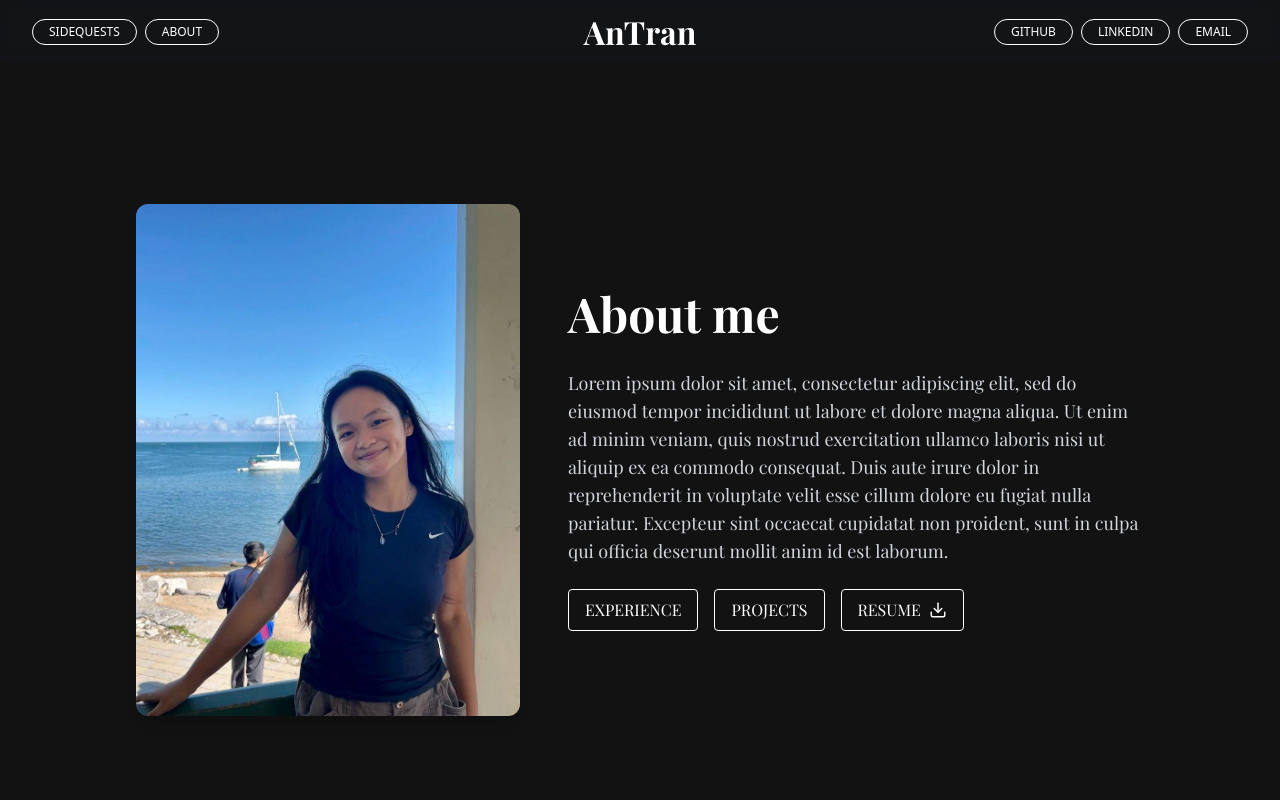
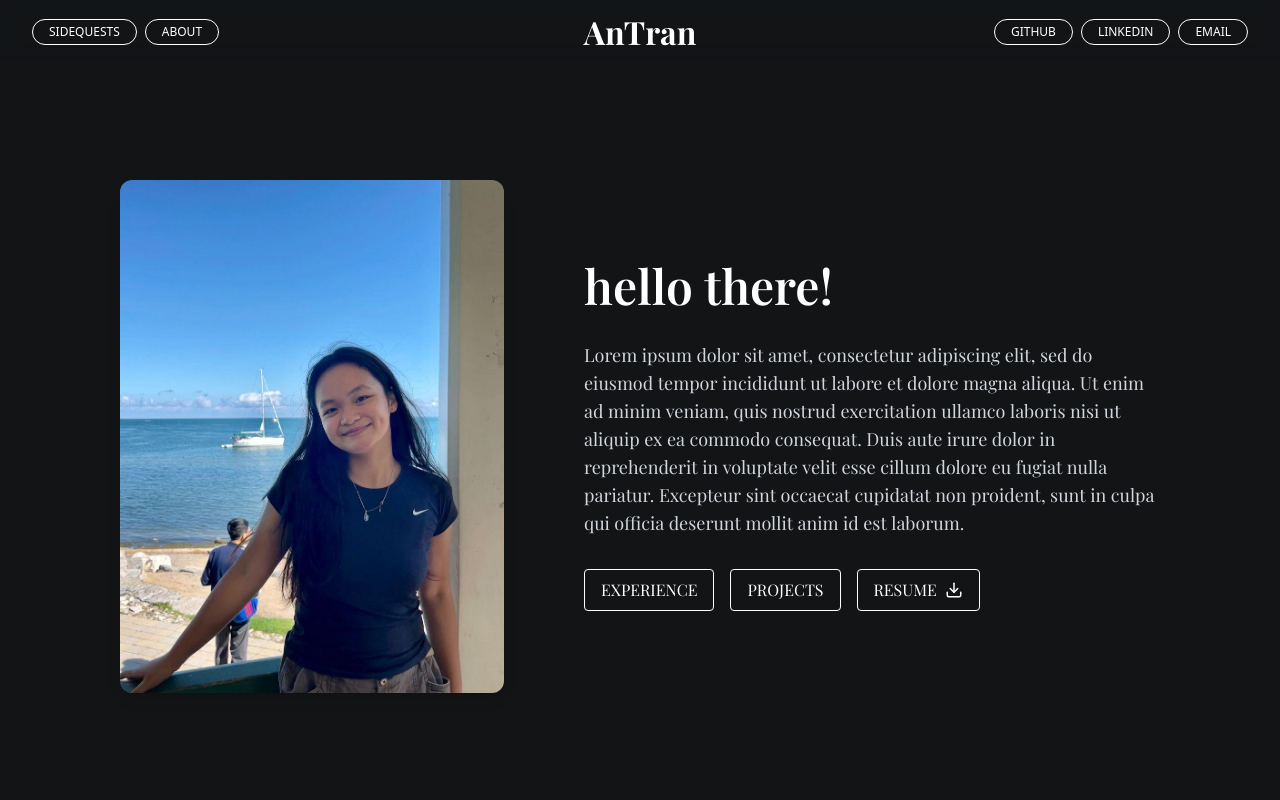
Before and after one commit to quynhan-tr/personal-website, a Next.js app: page / in a window 1280 px wide. Shown: the top 800 px of the page. Built offline with nearby package versions, Linux system fonts and the light colour scheme; a web font is replaced by a local one.

Commit message:
feat: about page

```diff
--- a/src/app/about/about.tsx
+++ b/src/app/about/about.tsx
@@ -1,18 +1,36 @@
 "use client";
 
-import React from "react";
+import React, { useEffect, useState, useRef } from "react";
 import Image from "next/image";
 import { FiDownload } from "react-icons/fi";
 
-const intro = `Lorem ipsum dolor sit amet, consectetur adipiscing elit, sed do eiusmod tempor incididunt ut labore et dolore magna aliqua. Ut enim ad minim veniam, quis nostrud exercitation ullamco laboris nisi ut aliquip ex ea commodo consequat. Duis aute irure dolor in reprehenderit in voluptate velit esse cillum dolore eu fugiat nulla pariatur. Excepteur sint occaecat cupidatat non proident, sunt in culpa qui officia deserunt mollit anim id est laborum.`;
+const intro = `Lorem ipsum dolor sit amet, consectetur adipiscing elit, sed do eiusmod tempor incididunt ut labore et dolore magna aliqua.
+Ut enim ad minim veniam, quis nostrud exercitation ullamco laboris nisi ut aliquip ex ea commodo consequat.
+Duis aute irure dolor in reprehenderit in voluptate velit esse cillum dolore eu fugiat nulla pariatur.
+Excepteur sint occaecat cupidatat non proident, sunt in culpa qui officia deserunt mollit anim id est laborum.`;
 
-function SplitText({ text }: { text: string }) {
+function SplitTextAnimated({ text }: { text: string }) {
+  const words = text.split(" ");
+  const [visibleCount, setVisibleCount] = useState(0);
+
+  useEffect(() => {
+    if (visibleCount < words.length) {
+      const timeout = setTimeout(() => setVisibleCount(visibleCount + 1), 5);
+      return () => clearTimeout(timeout);
+    }
+  }, [visibleCount, words.length]);
+
   return (
     <span className="inline-block">
-      {text.split(" ").map((word, idx) => (
+      {words.map((word, idx) => (
         <span
           key={idx}
-          className="inline-block transition-transform duration-300 ease-in-out hover:-translate-y-2 hover:scale-105 hover:text-yellow-300"
+          className={`inline-block transition-all duration-300 ease-in-out ${
+            idx < visibleCount
+              ? "opacity-100 translate-y-0"
+              : "opacity-0 translate-y-2"
+          }`}
+          style={{ transitionDelay: `${idx * 30}ms` }}
         >
           {word}&nbsp;
         </span>
@@ -22,9 +40,32 @@ function SplitText({ text }: { text: string }) {
 }
 
 export default function About() {
+  const [tilt, setTilt] = useState({ x: 0, y: 0 });
+  const imgRef = useRef<HTMLDivElement>(null);
+
+  function handleMouseMove(e: React.MouseEvent<HTMLDivElement, MouseEvent>) {
+    const rect = imgRef.current?.getBoundingClientRect();
+    if (!rect) return;
+    const x = ((e.clientX - rect.left) / rect.width - 0.5) * 2; // -1 to 1
+    const y = ((e.clientY - rect.top) / rect.height - 0.5) * 2; // -1 to 1
+    setTilt({ x, y });
+  }
+
+  function handleMouseLeave() {
+    setTilt({ x: 0, y: 0 });
+  }
+
   return (
-    <section className="min-h-screen bg-[#121212] text-white px-8 py-16 flex flex-col lg:flex-row items-center justify-center gap-12">
-      <div className="w-full max-w-sm">
+    <section className="text-white px-10 py-30 flex flex-col lg:flex-row items-center justify-center gap-20">
+      <div
+        className="w-full max-w-sm"
+        ref={imgRef}
+        onMouseMove={handleMouseMove}
+        onMouseLeave={handleMouseLeave}
+        style={{
+          perspective: "1000px",
+        }}
+      >
         <Image
           src="/images/profile.png"
           alt="An Tran"
@@ -32,23 +73,35 @@ export default function About() {
           height={400}
           className="rounded-xl shadow-lg object-cover w-full h-auto"
           priority
+          style={{
+            transform: `rotateY(${tilt.x * 15}deg) rotateX(${-tilt.y * 15}deg)`,
+            transition:
+              tilt.x === 0 && tilt.y === 0
+                ? "transform 0.4s cubic-bezier(.4,0,.2,1)"
+                : "transform 0.1s",
+            willChange: "transform",
+          }}
         />
       </div>
       <div className="max-w-xl text-center lg:text-left">
-        <h1 className="text-5xl font-bold mb-8">About me</h1>
-        <p className="text-lg text-gray-300 leading-7 mb-6">
-          <SplitText text={intro} />
+        <h1 className="text-5xl font-semibold mb-8">
+          <SplitTextAnimated text="hello there!" />
+        </h1>
+        <p className="text-lg text-gray-300 leading-7 mb-8 min-h-[7.5rem]">
+          <SplitTextAnimated text={intro} />
         </p>
         <div className="flex flex-wrap gap-4 justify-center lg:justify-start">
           <a
             href="#experience"
-            className="border border-white px-4 py-2 rounded hover:bg-white hover:text-black transition scroll-smooth"
+            className="border border-white px-4 py-2 rounded hover:bg-white hover:text-black transition scroll-smooth opacity-0 animate-fade-in"
+            style={{ animationDelay: "0.2s", animationFillMode: "forwards" }}
           >
             EXPERIENCE
           </a>
           <a
             href="#projects"
-            className="border border-white px-4 py-2 rounded hover:bg-white hover:text-black transition scroll-smooth"
+            className="border border-white px-4 py-2 rounded hover:bg-white hover:text-black transition scroll-smooth opacity-0 animate-fade-in"
+            style={{ animationDelay: "0.4s", animationFillMode: "forwards" }}
           >
             PROJECTS
           </a>
@@ -56,7 +109,8 @@ export default function About() {
             href="/An-Tran.pdf"
             target="_blank"
             rel="noopener noreferrer"
-            className="border border-white px-4 py-2 rounded hover:bg-white hover:text-black transition flex items-center gap-2"
+            className="border border-white px-4 py-2 rounded hover:bg-white hover:text-black transition flex items-center gap-2 opacity-0 animate-fade-in"
+            style={{ animationDelay: "0.6s", animationFillMode: "forwards" }}
           >
             <span>RESUME</span>
             <FiDownload size={18} />
@@ -66,3 +120,19 @@ export default function About() {
     </section>
   );
 }
+
+// Tailwind CSS (add to your globals.css or tailwind.config.js if not present)
+/*
+@layer utilities {
+  @keyframes fade-in {
+    to {
+      opacity: 1;
+      transform: none;
+    }
+  }
+  .animate-fade-in {
+    animation: fade-in 0.7s cubic-bezier(.4,0,.2,1) both;
+    transform: translateY(12px);
+  }
+}
+*/
--- a/src/app/globals.css
+++ b/src/app/globals.css
@@ -14,6 +14,19 @@
   }
 }
 
+@layer utilities {
+  @keyframes fade-in {
+    to {
+      opacity: 1;
+      transform: none;
+    }
+  }
+  .animate-fade-in {
+    animation: fade-in 0.7s cubic-bezier(.4,0,.2,1) both;
+    transform: translateY(12px);
+  }
+}
+
 body {
   background: var(--background);
   color: var(--foreground);
```
